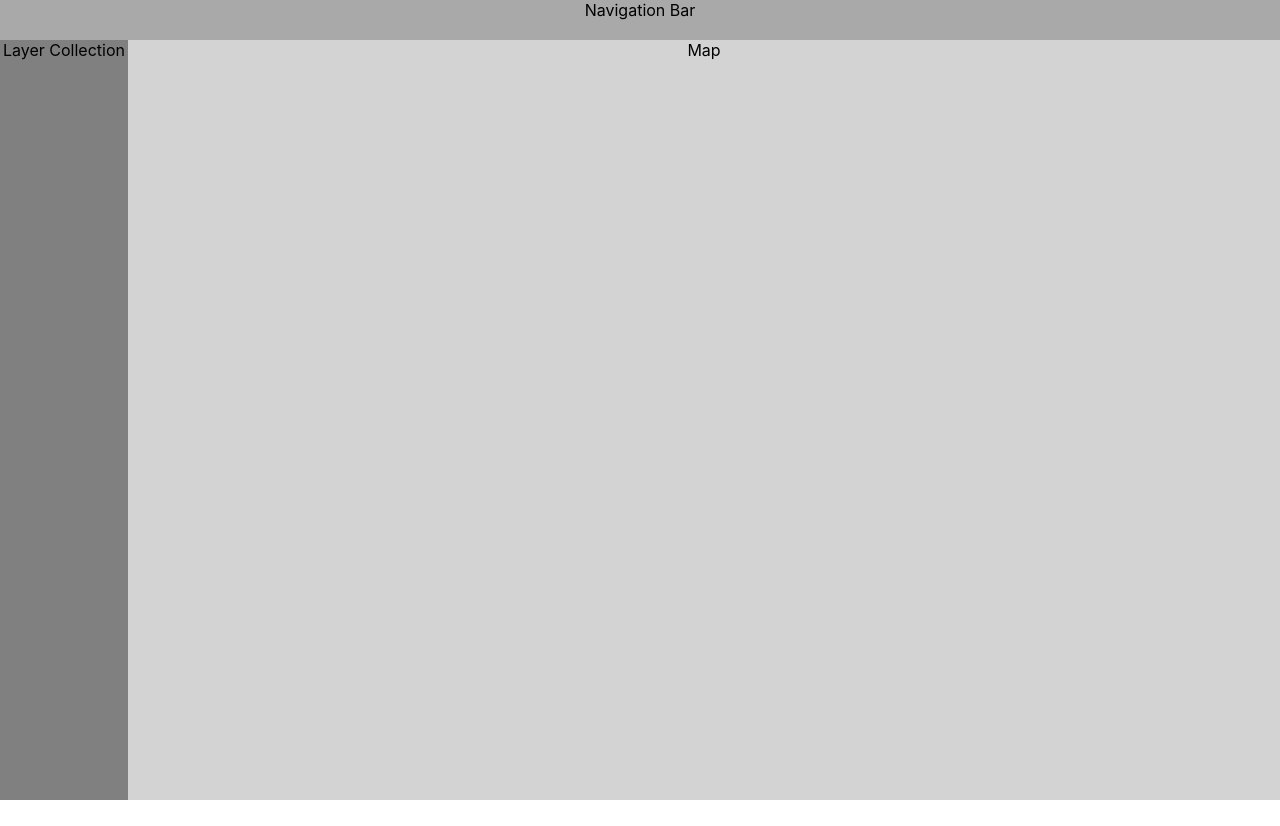
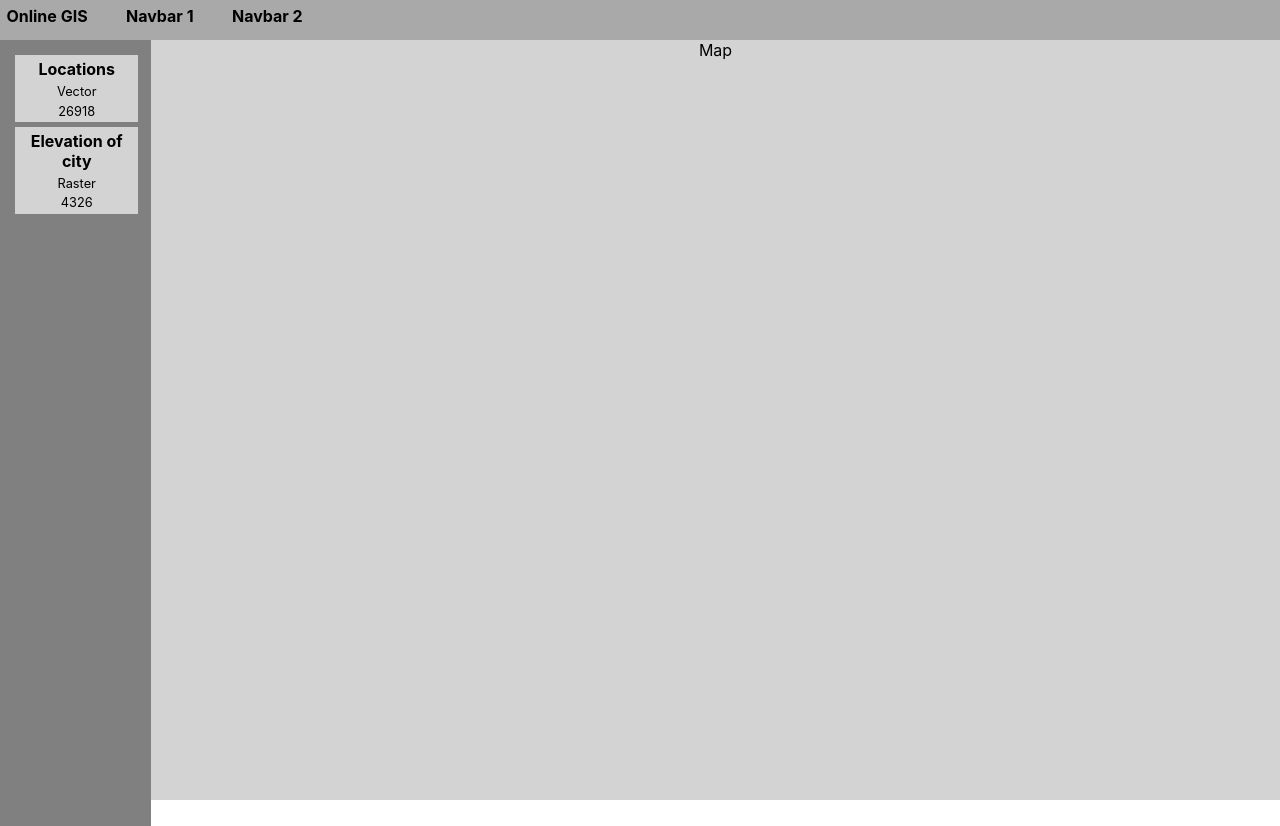
Before and after one commit to edrumm/gis, a React (Create React App) app in the folder client/: page / in a window 1280 px wide. Before the commit the page ends 800 px from the top, so only its background shows below. Built offline with nearby package versions, Linux system fonts and the light colour scheme.

Commit message:
add more components, style update

```diff
--- a/client/src/components/layercollection.js
+++ b/client/src/components/layercollection.js
@@ -13,7 +13,11 @@ const LayerCollection = () => {
     return (
         <>
         <div className='layer-collection'>
-            Layer Collection
+            <ul>
+                <li><Layer name="Locations" type="Vector" srid="26918"/></li>
+                <li><Layer name="Elevation of city" type="Raster" srid="4326"/></li>
+            </ul>
+
         </div>
         </>
     );
--- a/client/src/components/navbar.js
+++ b/client/src/components/navbar.js
@@ -5,7 +5,12 @@ const Navbar = () => {
     return(
         <>
         <nav>
-            Navigation Bar
+            <ul>
+                <li id='dropdown-icon'>☰</li>
+                <li>Online GIS</li>
+                <li>Navbar 1</li>
+                <li>Navbar 2</li>
+            </ul>
         </nav>
         </>
     );
--- a/client/src/components/style/layer.css
+++ b/client/src/components/style/layer.css
@@ -7,6 +7,7 @@
 .layer {
     padding: 1%;
     width: 100%;
+    background-color: lightgray;
 }
 
 .layer ul {
--- a/client/src/components/style/layercollection.css
+++ b/client/src/components/style/layercollection.css
@@ -2,4 +2,13 @@
     width: 10%;
     height: 100%;
     background-color: grey;
+    padding: 1%;
 }
+
+.layer-collection ul {
+    list-style-type: none;
+}
+
+.layer-collection ul li {
+    padding: 2%;
+}
--- a/client/src/components/style/navbar.css
+++ b/client/src/components/style/navbar.css
@@ -3,3 +3,19 @@ nav {
     height: 5%;
     background-color: darkgray;
 }
+
+nav ul {
+    list-style-type: none;
+    display: flex;
+    flex-direction: row;
+}
+
+nav ul li {
+    padding: 0.5%;
+    margin-right: 2%;
+    font-weight: bold;
+}
+
+#dropdown-icon {
+    display: none;
+}
```
